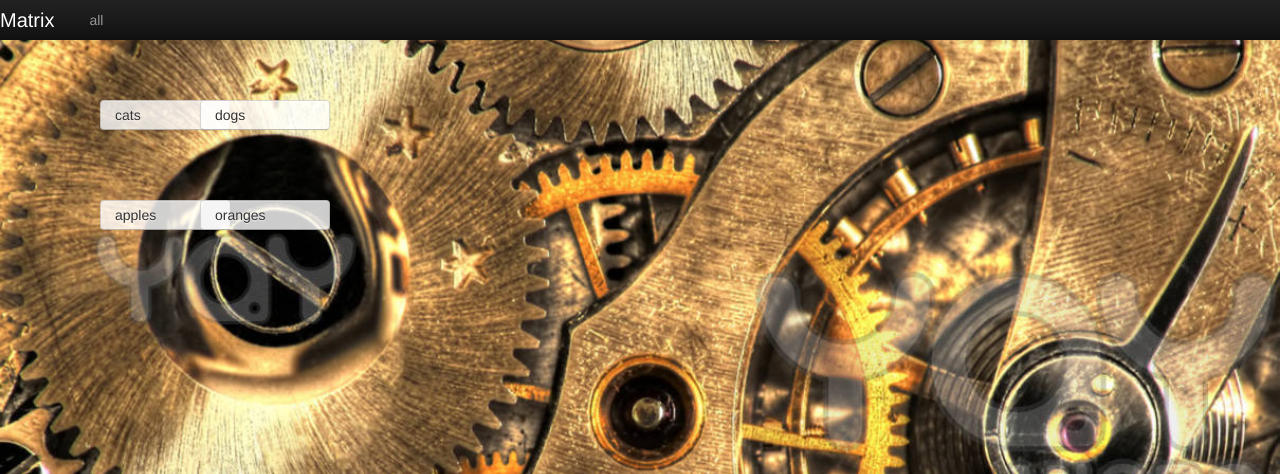
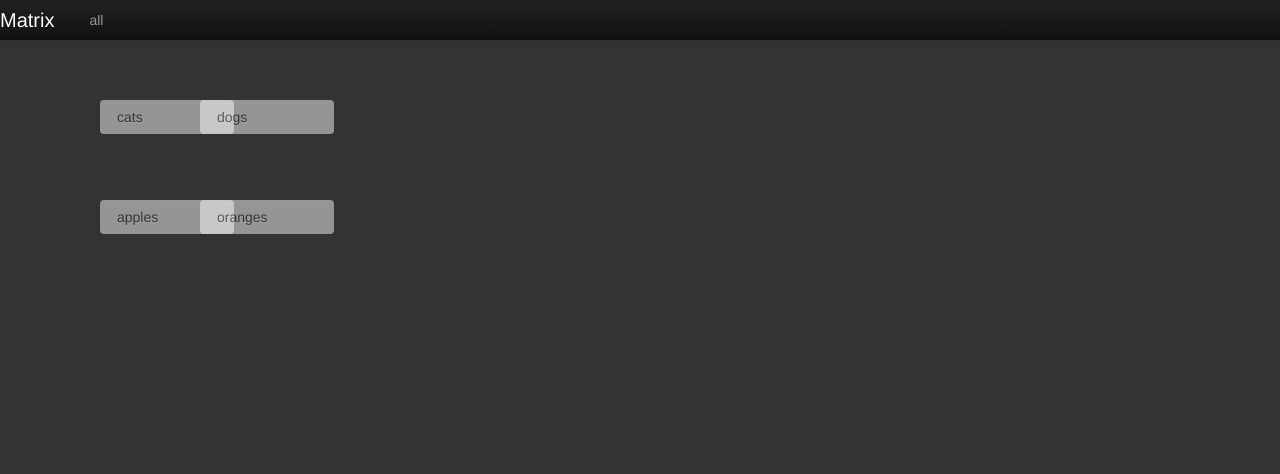
Before and after one commit to xmatthewx/emergent-matrix, a PHP site: page /emergent-matrix/ in a window 1280 px wide. Shown: the top 474 px of the page. Run offline with PHP 8.4, Linux system fonts and the light colour scheme; some libraries are stand-ins or nearby versions.

Commit message:
cleaning up visuals. 1st attempt displaying both user & emergant locatoins. (refresh required).

```diff
--- a/css/main.css
+++ b/css/main.css
@@ -3,15 +3,6 @@
 /* ----------------------
    List
 */
-
-/* Prevent the text contents of draggable elements from being selectable. */
-.ui-draggable {
-  -moz-user-select: none;
-  -khtml-user-select: none;
-  -webkit-user-select: none;
-  user-select: none;
-}
-
 
 #thecanvas div {
     float:none;
@@ -21,10 +12,27 @@
     background:rgba(255,255,255,0.8);
     width:100px;
     height:20px;
+    border-color:transparent;
+    border-width:3px;
+    opacity:0.6;
+    -moz-user-select:none; /* Prevent the text contents from being selectable */
+    -khtml-user-select:none;
+    -webkit-user-select:none;
+    user-select:none;
     }
 
 #thecanvas div:hover {
     cursor: move;
+}
+
+#thecanvas div.user {
+    opacity:1.0;
+}
+#thecanvas div.swarm2 {
+    opacity:0.1;
+}
+#thecanvas div.swarm2:hover {
+    cursor:default;
 }
 
 /* ----------------------
@@ -80,6 +88,7 @@ html {
 	-moz-background-size: cover;
 	-o-background-size: cover;
 	background-size: cover;
+	background:#333;
 }
 
 body, #thecanvas {
--- a/js/main.js
+++ b/js/main.js
@@ -24,7 +24,7 @@ if ( !localStorage.getItem('itemslist') ) {
 else {
     itemslist = localStorage.getItem('itemslist');
     itemslist = JSON.parse(itemslist);
-    console.log("loaded items:" + itemslist);
+    console.log(itemslist); // console let's you view contents
 }
 
 
@@ -48,9 +48,9 @@ $('#thecanvas').html( function(){
 
         item = itemslist[i];
 
-        // write html
+        // write swarm item
         $('#thecanvas').append(
-            '<div id="i_'+ item.id +'" class="btn '+ item.count +'" style="left:'+item.mean_x+'px; top:'+item.mean_y+'px;" >'
+            '<div id="i_'+ item.id +'" class="btn swarm i_'+item.id+' c'+ item.count +'" style="left:'+item.mean_x+'px; top:'+item.mean_y+'px;" >'
                 +'<heading>'
                     + item.content
                 +'</heading>'
@@ -62,6 +62,29 @@ $('#thecanvas').html( function(){
                 +'</section>'
             +'</div>'
         );
+
+        if ( item.user_x ) {
+            console.log( item.id + ' has user input');
+
+            $('div#i_'+item.id+'').removeClass('swarm').addClass('swarm2');
+
+            // write users item
+            $('#thecanvas').append(
+                '<div id="i_'+ item.id +'" class="btn user i_'+ item.id +'" style="left:'+item.user_x+'px; top:'+item.user_y+'px;" >'
+                    +'<heading>'
+                        + item.content
+                    +'</heading>'
+                    +'<section class="details" >'
+                        +'<p>id: '+ item.id +'<br>'
+                        +'count: ' + item.count +'<br>'
+                        +'x diff: ' + item.mean_x +'<br> '
+                        +'y diff: ' + item.mean_y +'</p>'
+                    +'</section>'
+                +'</div>'
+            );
+
+        } // END if(item.user_x)
+
     } // END for()
 
 });
@@ -70,29 +93,60 @@ $('#thecanvas').html( function(){
 /***
  * drag events
  */
-$('#thecanvas div').draggable();
+$('#thecanvas div.swarm').draggable();
+$('#thecanvas div.user').draggable();
 
 $('#thecanvas div').bind( "dragstart", function(event, ui) {
     // $(this).clone().appendTo('#thecanvas');
+
+    // put the item on top
     $(this).siblings().css('z-index','0');
     $(this).css('z-index','10');
+
+    // hide popout if showing
     $(this).children('.details').clearQueue().fadeOut();
+
 });
 
 $('#thecanvas div').bind( "drag", function(event, ui) {
-    $(this).children('.details').css('border-color','red');
+    // nothing to see here. move along.
 });
 
 $('#thecanvas div').bind( "dragstop", function(event, ui) {
-    $(this).children('.details').fadeIn('slow').delay(2000).fadeOut('slow');
+
+    // show popout
+    id = $(this).attr('id');
+    $('div.'+id+'.swarm2').css('opacity','1.0').css('zIndex','100');
+    $('div.'+id+'.swarm2').children('.details').delay(200).fadeIn('fast').delay(2000).fadeOut('slow');
+    $('div.'+id+'.swarm2').delay(2000).animate({ opacity:0.1 }, 1000).delay(2000); // resetting z-index here disables it above.
+
+    // update then save
     updateitem(this);
-    // saveIteration(this);//moved to updateitem() to pass everyting it needs
-    storelist();
+
 });
 
 
+$('#thecanvas div.swarm2').hover(
+    function(){
+
+        id = $(this).attr('id');
+        $('div.'+id+'').css('border-color','yellow');
+
+        $(this).animate({ opacity:1.0 }, 1000);
+    },
+    function(){
+        $(this).animate({ opacity:0.1 }, 1000);
+        $('div.'+id+'').css('border-color','transparent');
+
+    }
+
+//
+
+);
+
+
 /***
- * update session and localstorage
+ * update session, localstorage, then DB
  */
 function updateitem(elem){
 
@@ -115,6 +169,7 @@ function updateitem(elem){
 
     item.count = count + 1;
 
+    storelist();
     saveIteration(item);//Send data to php for insert
 
     }
```
